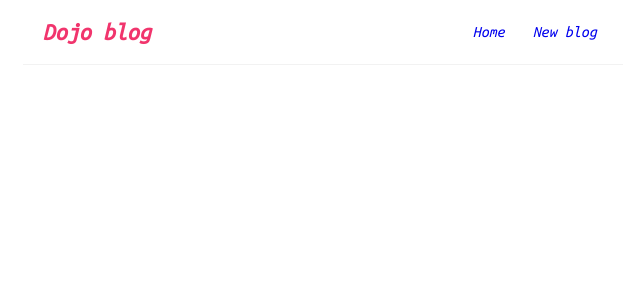
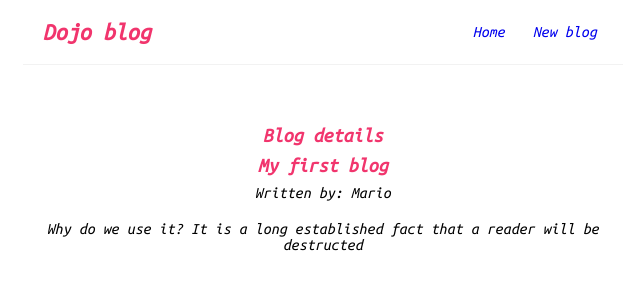
Before and after one commit to liezsm/react-course-by-netninja, a React (Create React App) app: page /blogs/1 in a window 1280 px wide. Shown: the top 300 px of the page, without its empty margins (317-957 px from the left). Built offline with nearby package versions, Linux system fonts and the light colour scheme; data requests are answered from the project's data file.

Commit message:
Router parameters and reusing custom hooks

```diff
--- a/src/reactcourseNetNinja/App.js
+++ b/src/reactcourseNetNinja/App.js
@@ -4,6 +4,7 @@
 import Home from "./components/Home";
 import Navbar from "./components/Navbar";
 import Create from "./components/Create";
+import BlogDetails from "./components/BlogDetails";
 
 const App = () => {
   //  const title = "Welcome to the new blog";
@@ -39,6 +40,10 @@
             <Route path='/create'>
               <Create />
             </Route>
+
+            <Route path='/blogs/:id'>
+              <BlogDetails />
+            </Route>
           </Switch>
         </div>
       </div>
--- /dev/null
+++ b/src/reactcourseNetNinja/components/BlogDetails.js
@@ -0,0 +1,29 @@
+import { useParams } from "react-router-dom";
+import useFetch from "./useFetch";
+
+const BlogDetails = () => {
+  // exp to grab/add the variable id to the router
+  const { id } = useParams();
+  const {
+    data: blog,
+    error,
+    isPending,
+  } = useFetch(" http://localhost:8000/blogs/" + id);
+
+  return (
+    <div className='blog-details'>
+      <h2>Blog details</h2>
+      {isPending && <div>Loading....</div>}
+      {error && <div> {error} </div>}
+      {blog && (
+        <article>
+          <h2>{blog.title}</h2>
+          <p>Written by: {blog.author} </p>
+          <div> {blog.body}</div>
+        </article>
+      )}
+    </div>
+  );
+};
+
+export default BlogDetails;
--- a/src/reactcourseNetNinja/components/BlogList.js
+++ b/src/reactcourseNetNinja/components/BlogList.js
@@ -1,9 +1,12 @@
+import { Link } from "react-router-dom/cjs/react-router-dom.min";
+
 const BlogList = ({ blogs, title, onDelete }) => {
   return (
     <div className='blog-list'>
       <h3>{title}</h3>
       {blogs.map(({ id, title, author }) => (
         <div className='blog-preview' key={id}>
+          <Link to={`blogs/${id}`}>
             <h2>{title}</h2>
             <p>Written by: {author}</p>
             <button
@@ -13,6 +16,7 @@
             >
               Delete
             </button>
+          </Link>
         </div>
       ))}
     </div>
--- a/src/reactcourseNetNinja/components/useFetch.js
+++ b/src/reactcourseNetNinja/components/useFetch.js
@@ -6,9 +6,11 @@
   const [error, setError] = useState(null);
 
   useEffect(() => {
+    const abortCont = new AbortController();
+
     //   exp to simulate a loading time, we use setTimeout but in areal word scenario, we shouldn't do it
     setTimeout(() => {
-      fetch(url)
+      fetch(url, { signal: abortCont.signal })
         .then((res) => {
           //   console.log(res)
           if (!res.ok) {
@@ -24,10 +26,16 @@
           setError(null);
         })
         .catch((err) => {
-          setError(err.message);
-          setIsPending(false);
+          if (err.name === "AbortError") {
+            console.log("fetch abort");
+          } else {
+            setError(err.message);
+            setIsPending(false);
+          }
         });
     }, 1000);
+
+    return () => abortCont.abort();
   }, [url]);
 
   return {
--- a/src/reactcourseNetNinja/index.css
+++ b/src/reactcourseNetNinja/index.css
@@ -68,3 +68,28 @@
   color: #f1356d;
   margin-bottom: 8px;
 }
+
+.blog-preview a {
+  text-decoration: none;
+}
+
+/* blog details page  */
+
+.blog-details h2 {
+  font-size: 20px;
+  color: #f1356d;
+  margin-bottom: 10px;
+}
+
+.blog-details div {
+  margin: 20px 0;
+}
+
+.blog-details button {
+  background: #f1356d;
+  color: #fff;
+  border: 0;
+  padding: 8px;
+  border-radius: 8px;
+  cursor: pointer;
+}
```
Lines whose indentation alone changed are shown as unchanged.
